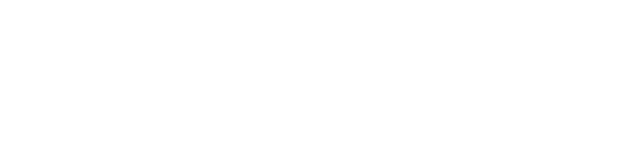
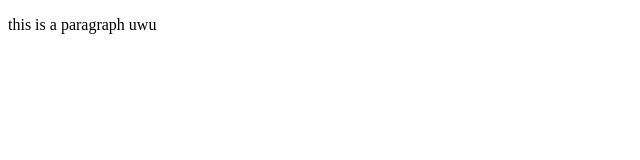
Before and after one commit to osmanutan/osmanutan.github.io, a plain HTML site: page index.html in a window 1280 px wide. Shown: the whole page, without its empty margins (0-640 px from the left). Drawn offline with Linux system fonts and the light colour scheme.

Commit message:
add a paragraph

```diff
--- a/index.html
+++ b/index.html
@@ -2,11 +2,15 @@
 <html>
   <head>
     <meta charset="utf-8">
+    <!-- add a name here -->
+    <!-- Ctrl + /  ==> comment -->
     <meta name="viewport" content="width=device-width">
     <title>repl.it</title>
     <link href="style.css" rel="stylesheet" type="text/css" />
   </head>
   <body>
+    <!-- HyperText markup language -->
+    <p>this is a paragraph uwu</p>
     <script src="script.js"></script>
   </body>
 </html>
```
Also changed, not shown: 1 other file.
